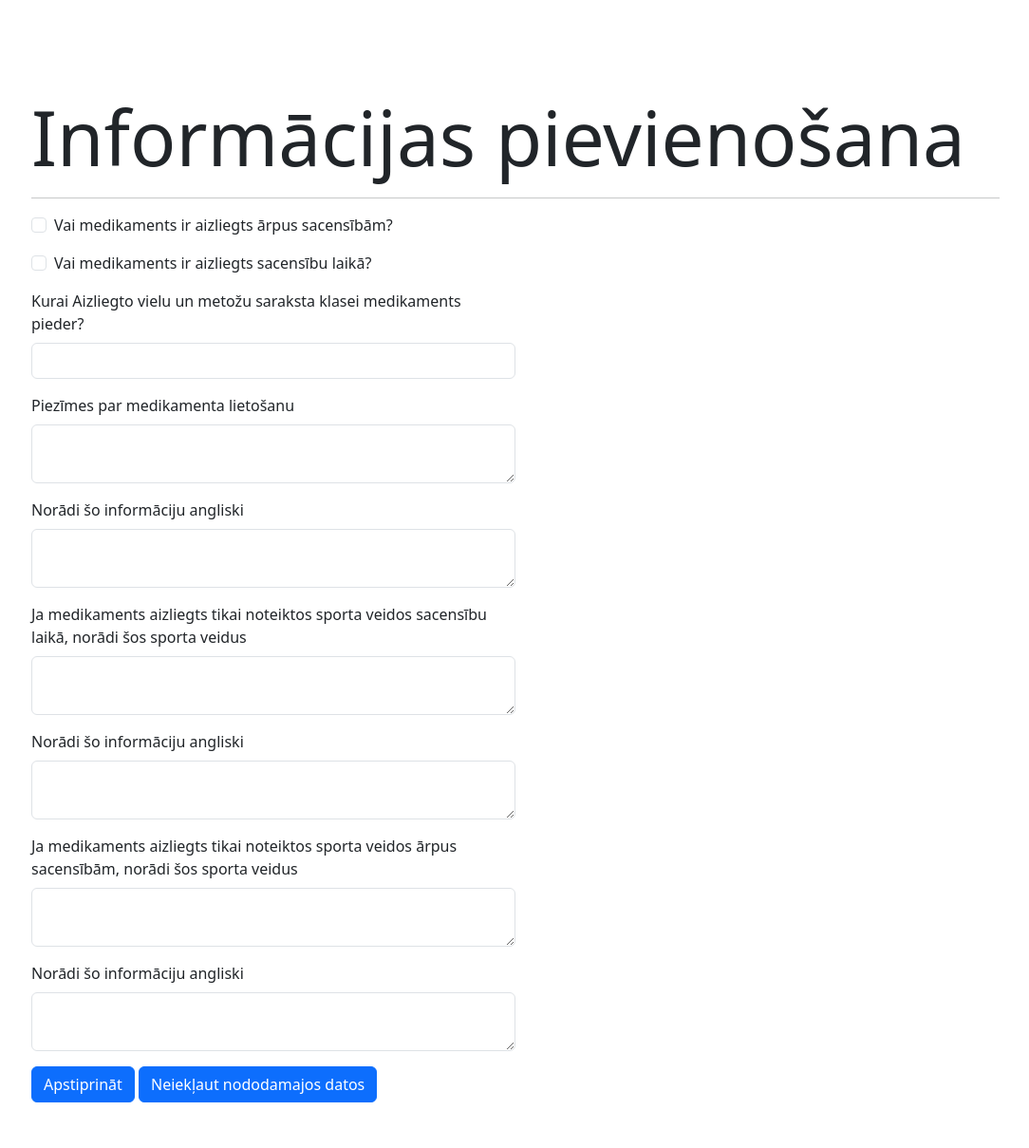
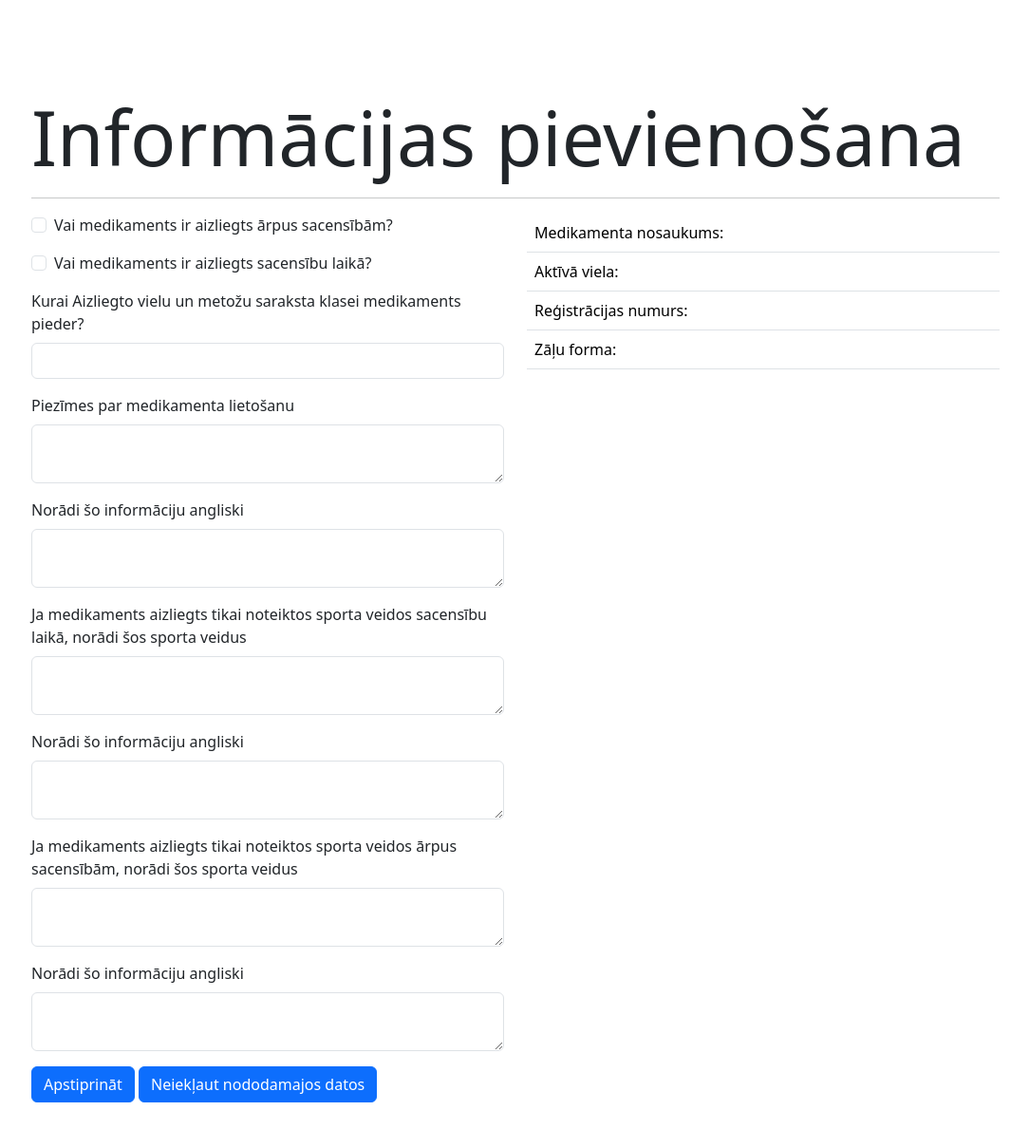
Before and after one commit to jekabsbalodis/ZRPapildinasana, a Flask app: template app/templates/filePrepare/checkMedication.html in a window 1280 px wide. Shown: the part 56-1265 px from the top of the page at 95% size, without its empty margins (97-1181 px from the left). Run offline with Flask 3, Linux system fonts and the light colour scheme; the template is opened without the code that fills it: values that come from a table or form of the project are taken from there, others are empty; some libraries are stand-ins or nearby versions.

Commit message:
Updating medication check form

```diff
--- a/app/templates/filePrepare/checkMedication.html
+++ b/app/templates/filePrepare/checkMedication.html
@@ -8,5 +8,31 @@
 <h1 class="display-1">Informācijas pievienošana</h1>
 <hr>
 
-{{ render_form(form, extra_classes='col-6') }}
+<div class="row">
+    <div class="col">{{ render_form(form) }}</div>
+    <div class="col">
+        <div class="sticky-top">
+            <table class="table">
+                <tbody>
+                    <tr>
+                        <td>Medikamenta nosaukums:</td>
+                        <td><strong>{{ medication.name }}</strong></td>
+                    </tr>
+                    <tr>
+                        <td>Aktīvā viela:</td>
+                        <td><strong>{{ medication.activeSubstance}}</strong></td>
+                    </tr>
+                    <tr>
+                        <td>Reģistrācijas numurs:</td>
+                        <td>{{ medication.regNumber}}</td>
+                    </tr>
+                    <tr>
+                        <td>Zāļu forma:</td>
+                        <td><strong>{{ medication.form}}</strong></td>
+                    </tr>
+                </tbody>
+            </table>
+        </div>
+    </div>
+</div>
 {% endblock %}
--- a/app/templates/filePrepare/reviewMedication.html
+++ b/app/templates/filePrepare/reviewMedication.html
@@ -21,7 +21,7 @@
 
                         <p class="card-title">
                             Medikamenta nosaukums:
-                            <strong>{{addedMedication.name}}</strong><br>
+                            <strong>{{ addedMedication.name }}</strong><br>
                             Aktīvā viela:
                             <strong>{{ addedMedication.activeSubstance}}</strong>
                         </p>
```
Also changed, not shown: app/downloadData.py (+7 -7 lines), app/filePrepare/views.py (+8 -1 lines).
